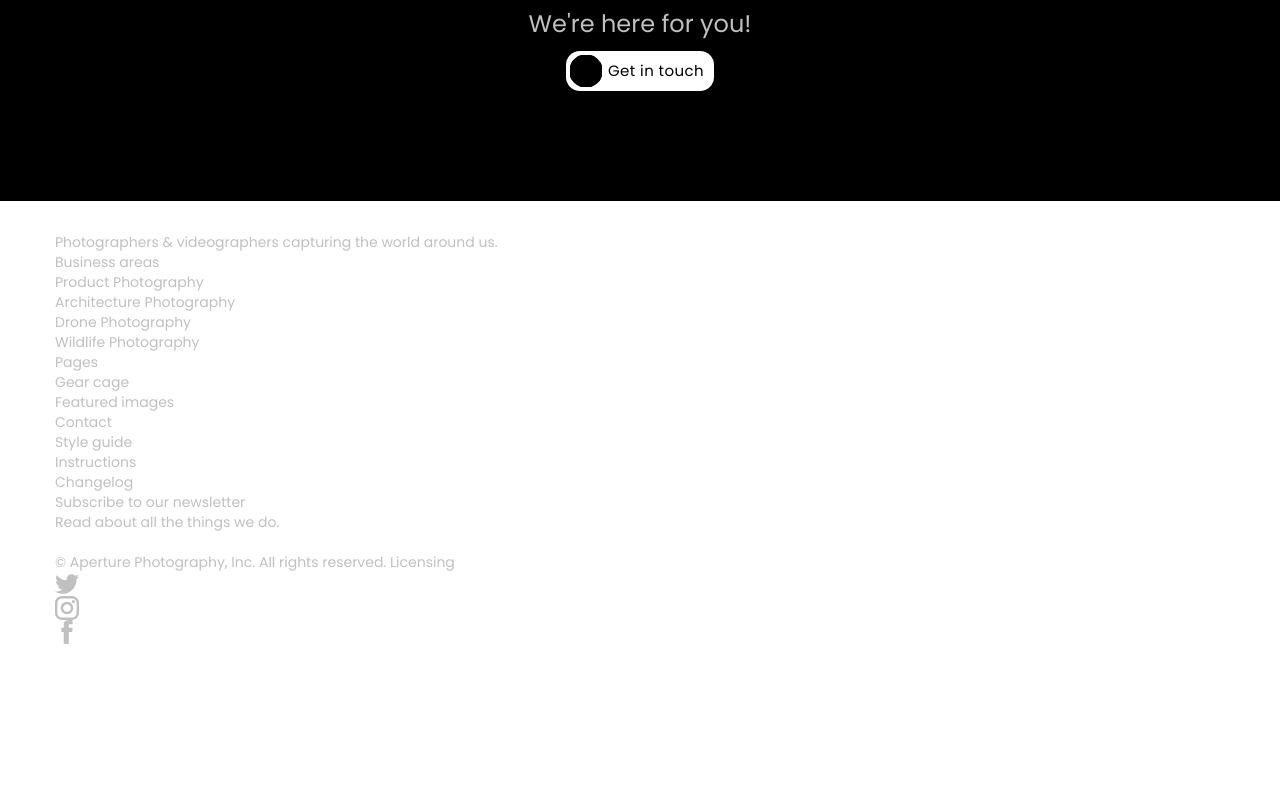
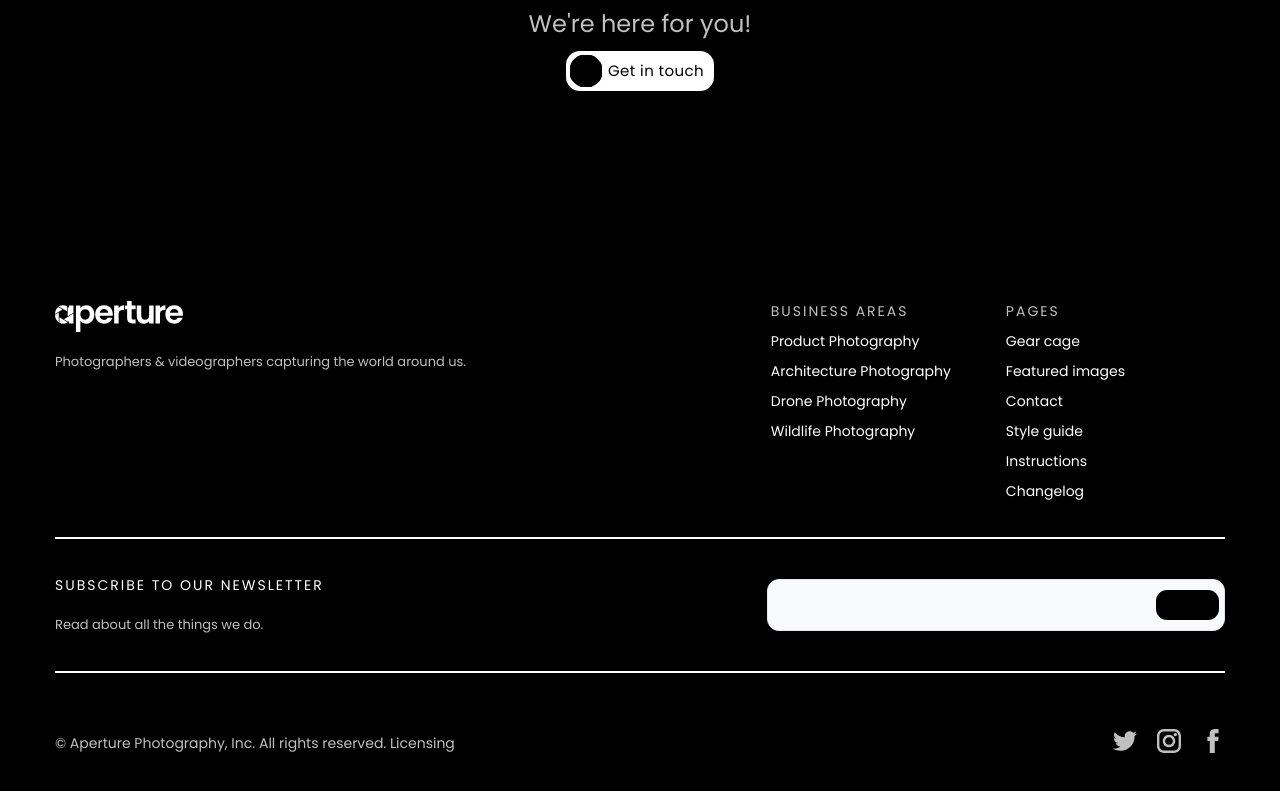
Before and after one commit to Daniil-gavrilooov/aperture, a plain HTML site: page app/index.html in a window 1280 px wide. Shown: the part 5964-6755 px from the top of the page. Before the commit the page ends 6608 px from the top, so only its background shows below. Drawn offline with Linux system fonts and the light colour scheme.

Commit message:
add css section (footer)

```diff
--- a/app/index.html
+++ b/app/index.html
@@ -411,7 +411,7 @@
                     </p>
                 </div>
 
-                <div class="footer__menu">
+                <div class="footer__nav">
                     <nav class="footer__menu">
                         <ul class="footer__menu-list">
                             <li class="footer__menu-title">
--- /dev/null
+++ b/app/scss/_footer.scss
@@ -0,0 +1,86 @@
+.footer {
+    padding: 100px 0;
+    background-color: $black;
+
+    &__inner {
+        display: flex;
+        justify-content: space-between;
+    }
+
+    .container {
+        & .footer__inner:nth-child(1) {
+            align-items: start;
+            margin-bottom: 36px;
+        }
+        & .footer__inner:nth-child(2) {
+            align-items: center;
+            margin-bottom: 56px;
+            padding: 36px 0;
+            border-top: 2px solid $white;
+            border-bottom: 2px solid $white;
+        }
+        & .footer__inner:nth-child(3) {
+            align-items: flex-end;
+        }
+    }
+
+    &__text {
+        font-size: 13px;
+        margin-top: 20px;
+    }
+
+    &__nav {
+        display: flex;
+        gap: 55px;
+        align-items: start;
+        padding-right: 100px;
+    }
+
+    &__menu-title {
+        letter-spacing: 2px;
+        text-transform: uppercase;
+    }
+
+    &__menu-item {
+        margin-top: 10px;
+    }
+
+    &__menu-link {
+        color: $white;
+    }
+
+    &__title {
+        letter-spacing: 2px;
+        text-transform: uppercase;
+        color: $white;
+    }
+
+    &__form {
+        position: relative;
+    }
+
+    &__form-btn {
+        width: 63px;
+        height: 30px;
+        background: #000000;
+        border-radius: 11px;
+        position: absolute;
+        content: '';
+        right: 6px;
+        top: 11px;
+    }
+
+    &__form-input {
+        width: 458px;
+        height: 52px;
+        background: #f9fafb;
+        border: 1px solid #e5e7eb;
+        border-radius: 12px;
+    }
+
+    &__social{
+        display: flex;
+        align-items: center;
+        gap: 20px;
+    }
+}
--- a/app/scss/style.scss
+++ b/app/scss/style.scss
@@ -7,6 +7,7 @@
 @import "_tools";
 @import "_clients";
 @import "_offer";
+@import "_footer";
 
 body {
     font-family: "Poppins", sans-serif;
```
Also changed, not shown: app/css/style.min.css.
